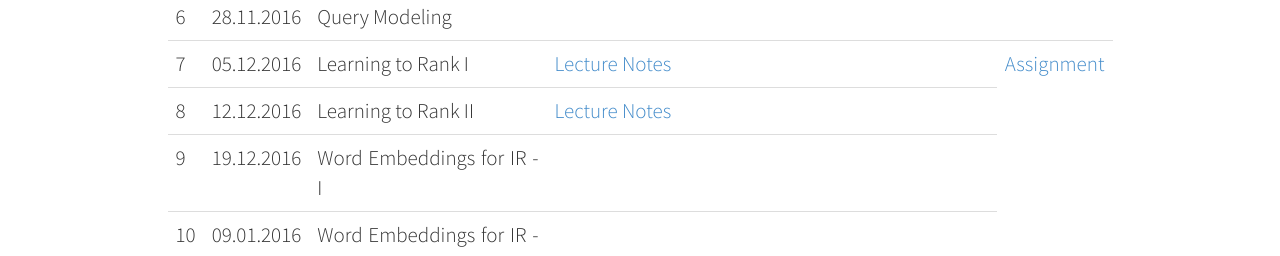
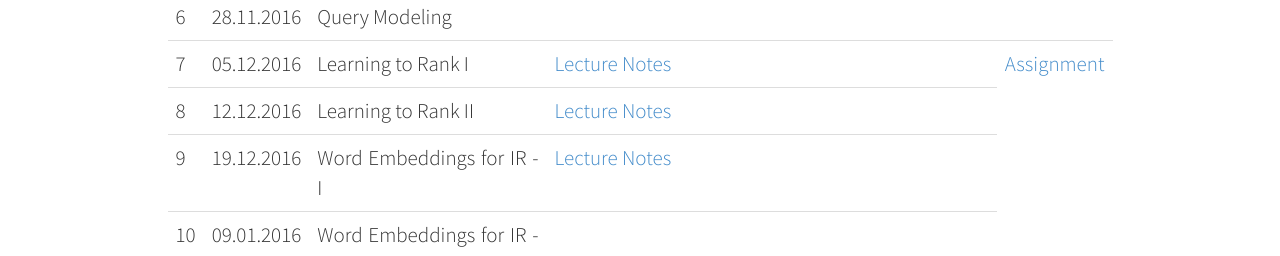
Before and after one commit to singhL3S/TempIR, a plain HTML site: page index.html in a window 1280 px wide. Shown: the part 1840-2096 px from the top of the page. Drawn offline with Linux system fonts and the light colour scheme.

Commit message:
updated link

```diff
--- a/index.html
+++ b/index.html
@@ -236,7 +236,7 @@
                             <td>9</td>
                             <td>19.12.2016</td>
                             <td>Word Embeddings for IR - I</td>
-                            <td></td>
+                            <td><a href="lectures/ws16-tir-embeddings.pdf">Lecture Notes</a></td>
                         </tr>
                         <tr>
                             <td>10</td>
```
